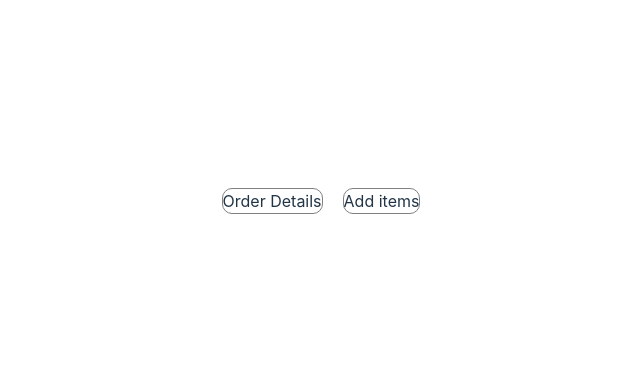
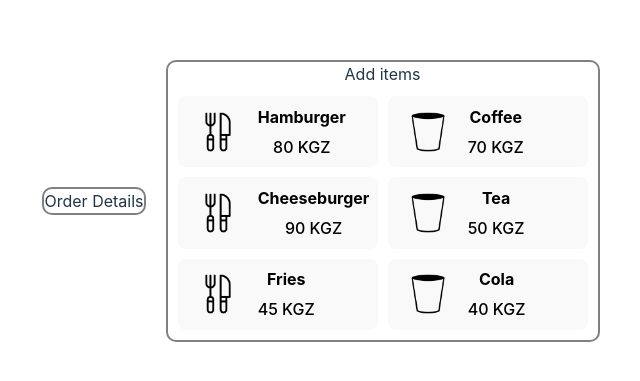
Before and after one commit to red88july/test_work7, a React (Vite) app: page / in a window 1280 px wide. Shown: the part 199-580 px from the top of the page, without its empty margins (319-959 px from the left). Built offline with nearby package versions, Linux system fonts and the light colour scheme.

Commit message:
"Create two div and theт  using 'slice' and 'map' passed on properties on Button component pre-created'

```diff
--- a/src/App.css
+++ b/src/App.css
@@ -14,13 +14,19 @@
 
 .item-order,
 .add-items {
-  border: 1px solid #808080;
+  border: 2px solid #808080;
   border-radius: 10px;
 }
 
-.buttons-item {
+.buttons-container {
   display: flex;
+  margin: 10px;
   align-items: center;
-  align-content: space-between;
   gap: 10px;
 }
+
+.column {
+  display: flex;
+  flex-direction: column;
+  gap: 10px;
+}
--- a/src/App.tsx
+++ b/src/App.tsx
@@ -1,6 +1,20 @@
+import Buttons from './Buttons/Buttons';
+import {Food} from "./types";
+import imageCup from './assets/cup.png';
+import imageForkKnife from './assets/forkKnife.png';
 import './App.css';
 
+
 function App() {
+
+    const FOOD: Food[] = [
+        {id:1, name: 'Hamburger', price: 80, image:  imageForkKnife},
+        {id:2, name: 'Cheeseburger', price: 90, image:  imageForkKnife},
+        {id:3, name: 'Fries', price: 45, image:  imageForkKnife},
+        {id:4, name: 'Coffee', price: 70, image:  imageCup},
+        {id:5, name: 'Tea', price: 50, image:  imageCup},
+        {id:6, name: 'Cola', price: 40, image:  imageCup},
+    ];
 
   return (
     <>
@@ -12,8 +26,29 @@ function App() {
 
             <div className="add-items">
                 <span>Add items</span>
-                <div className="buttons-item">
-
+                <div className="buttons-container">
+                    <div className="column">
+                        {FOOD.slice(0, 3).map((food, index) => (
+                            <Buttons
+                                key={index}
+                                id={food.id}
+                                name={food.name}
+                                price={food.price}
+                                image={food.image}
+                            />
+                        ))}
+                    </div>
+                    <div className="column">
+                        {FOOD.slice(3, 6).map((food, index) => (
+                            <Buttons
+                                key={index}
+                                id={food.id}
+                                name={food.name}
+                                price={food.price}
+                                image={food.image}
+                            />
+                        ))}
+                    </div>
                 </div>
             </div>
         </div>
--- /dev/null
+++ b/src/Buttons/Buttons.css
@@ -0,0 +1,16 @@
+.btn-ingridient {
+    display: flex;
+    align-items: center;
+    align-content: space-between;
+    gap: 20px;
+    width: 200px;
+}
+
+.img-ingridient {
+    width: 40px;
+    height: 40px;
+}
+
+.title {
+    margin: 0 0 10px 0;
+}
--- /dev/null
+++ b/src/Buttons/Buttons.tsx
@@ -0,0 +1,17 @@
+import React from "react";
+import {Button} from "../types";
+import './Buttons.css';
+
+const Buttons: React.FC<Button> = ({name, price, image}) => {
+    return (
+        <button type="button" className="btn-ingridient">
+                <img src={image} alt={name} className="img-ingridient" />
+            <div className="description-items">
+                <h4 className="title">{name}</h4>
+                <span className="price">{price} KGZ</span>
+            </div>
+        </button>
+    );
+};
+
+export default Buttons;
```
Also changed, not shown: src/types.d.ts (added, +13 -0 lines), src/assets/cup.png (added), src/assets/forkKnife.png (added).
